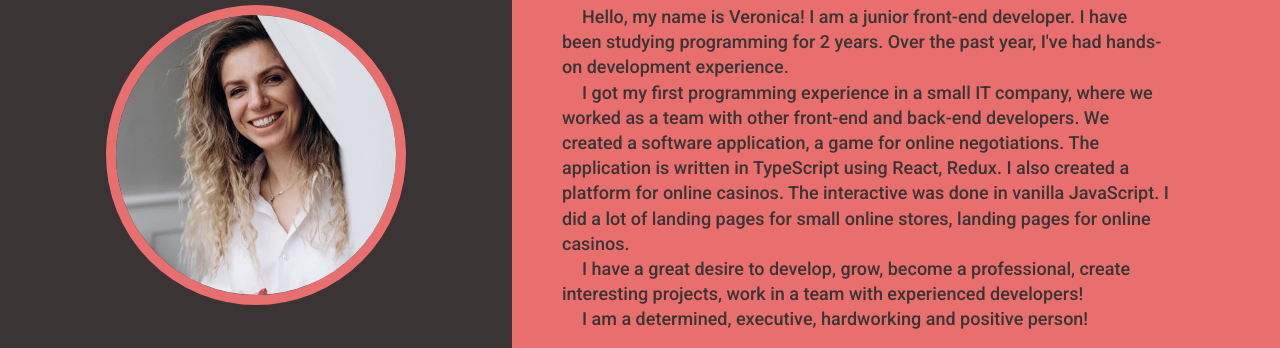
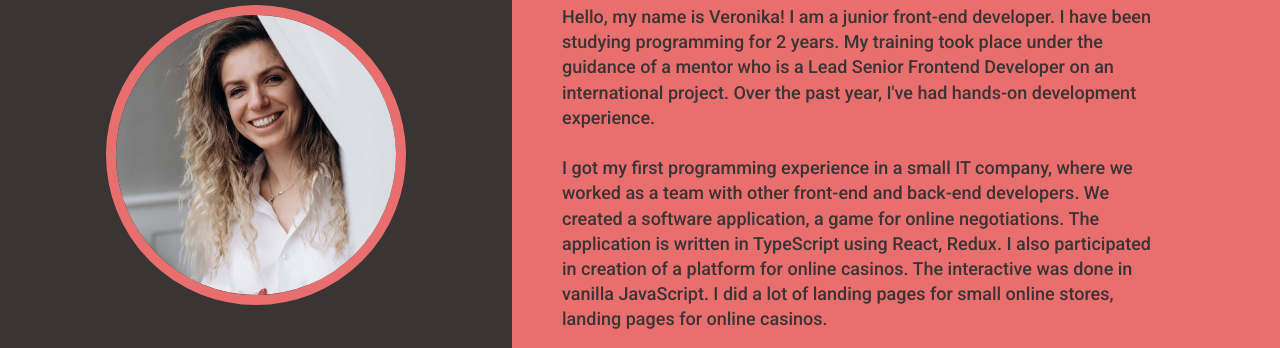
Before and after one commit to veronaten/my-CV, a plain HTML site: page index.html in a window 1280 px wide. Shown: the part 104-452 px from the top of the page. Drawn offline with Linux system fonts and the light colour scheme.

Commit message:
feat: change text, add br

```diff
--- a/index.html
+++ b/index.html
@@ -22,10 +22,10 @@
       <div class="profile">
         <h2 class="profile__title">Profile</h2>
         <div class="profile__main">
-          <p>Hello, my name is Veronica! I am a junior front-end developer. I have been studying programming for 2 years. Over the past year, I've had hands-on development experience.</p>
+          <p>Hello, my name is Veronika! I am a junior front-end developer. I have been studying programming for 2 years. My training took place under the guidance of a mentor who is a Lead Senior Frontend Developer on an international project. Over the past year, I've had hands-on development experience.</p> <br />
           <p>I got my first programming experience in a small IT company, where we worked as a team with other front-end and back-end developers. We created a software application, a game for online negotiations. The application is written in TypeScript using React, Redux.
-            I also created a platform for online casinos. The interactive was done in vanilla JavaScript. I did a lot of landing pages for small online stores, landing pages for online casinos.</p>
-            <p>I have a great desire to develop, grow, become a professional, create interesting projects, work in a team with experienced developers!</p>
+            I also participated in creation of a platform for online casinos. The interactive was done in vanilla JavaScript. I did a lot of landing pages for small online stores, landing pages for online casinos.</p> <br />
+            <p>I have a great desire to develop, grow, become a professional, create interesting projects, work in a team with experienced developers!</p> <br />
             <p>I am a determined, executive, hardworking and positive person!</p>
         </div>
         <div class="profile__contacts">
--- a/style.css
+++ b/style.css
@@ -90,9 +90,9 @@ header {
   line-height: 1.4;
 }
 
-.profile__main p {
+/* .profile__main p {
   text-indent: 20px;
-}
+} */
 
 .profile__contacts {
   margin-top: 20px;
```
